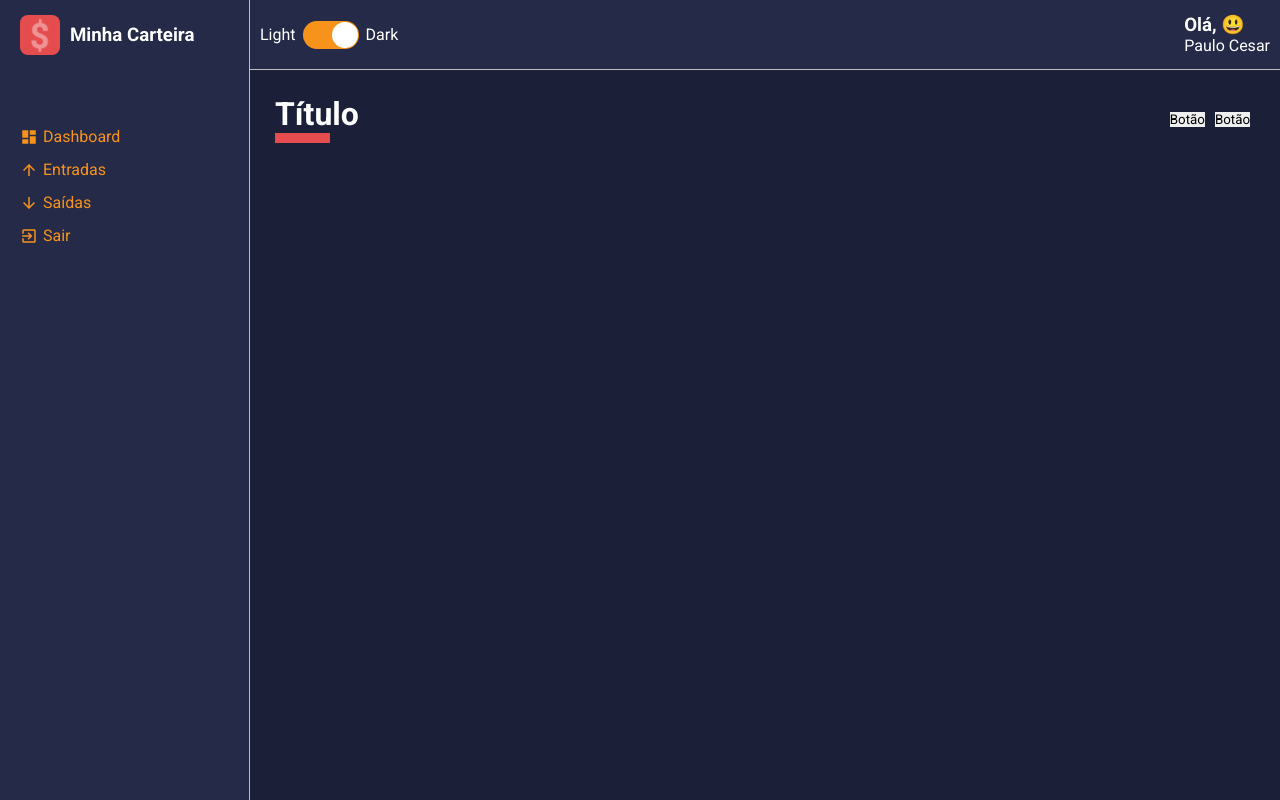
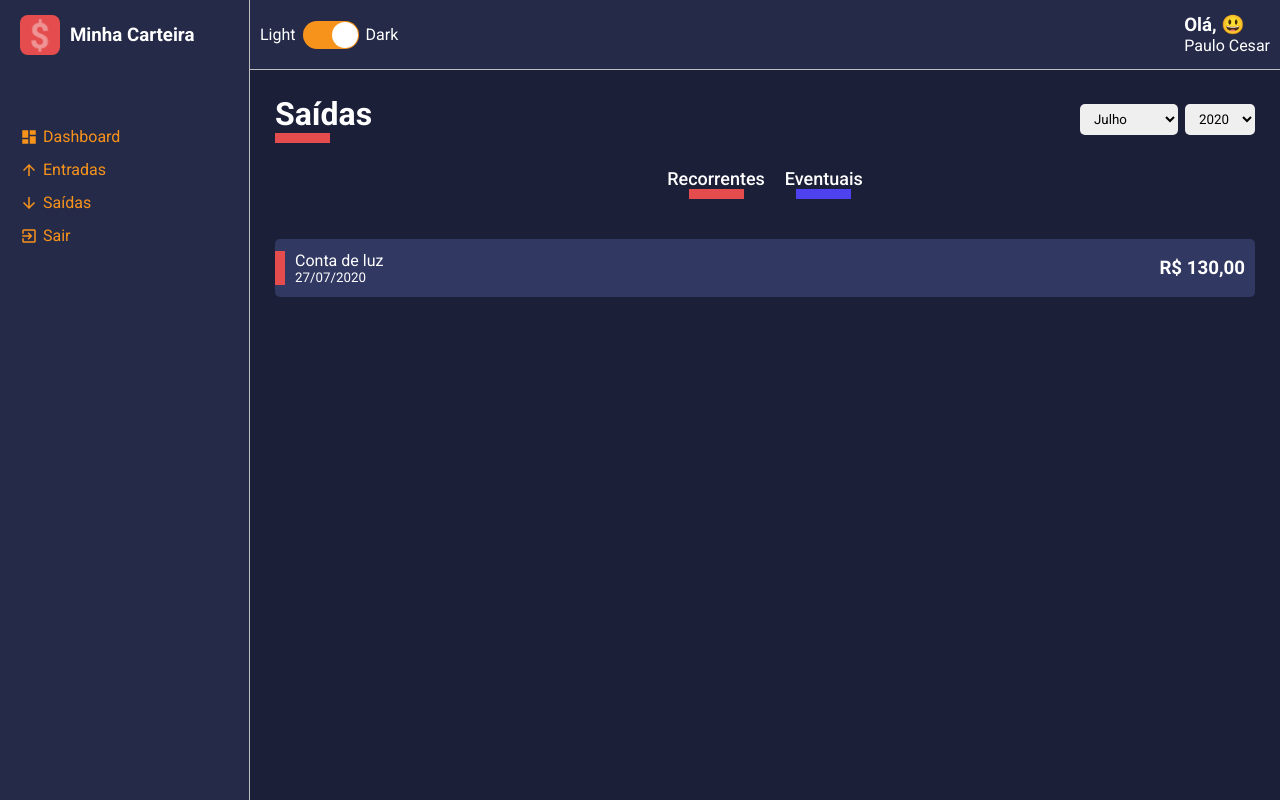
Before and after one commit to pcfmello/minha-carteira, a React (Create React App) app: page / in a window 1280 px wide. Built offline with nearby package versions, Linux system fonts and the light colour scheme.

Commit message:
Criar componente select e de movimentos financeiros

```diff
--- a/src/App.tsx
+++ b/src/App.tsx
@@ -4,6 +4,7 @@ import GlobalStyles from "./styles/GlobalStyles";
 
 import Layout from "./components/Layout";
 import Dashboard from './pages/Dashboard';
+import List from './pages/List';
 import dark from './styles/themes/dark';
 
 const App: React.FC = () => {
@@ -12,7 +13,7 @@ const App: React.FC = () => {
     <ThemeProvider theme={dark}>
       <GlobalStyles />
       <Layout>
-        <Dashboard />
+        <List />
       </Layout>
     </ThemeProvider>
     </>
--- a/src/components/Content/styles.ts
+++ b/src/components/Content/styles.ts
@@ -6,4 +6,20 @@ export const Container = styled.div`
   background-color: ${(props) => props.theme.colors.primary};
 
   padding: 25px;
+
+  height: calc(100vh - 70px);
+  overflow-y: scroll;
+
+  ::-webkit-scrollbar {
+    width: 10px;
+  }
+
+  ::-webkit-scrollbar-thumb {
+    background-color: ${(props) => props.theme.colors.secondary};
+    border-radius: 10px;
+  }
+
+  ::-webkit-scrollbar-track {
+    background-color: ${(props) => props.theme.colors.tertiary};
+  }
 `;
--- a/src/components/ContentHeader/index.tsx
+++ b/src/components/ContentHeader/index.tsx
@@ -2,15 +2,21 @@ import React from 'react';
 
 import * as S from './styles';
 
-const ContentHeader: React.FC = () => {
+interface IContentHeaderProps {
+  title: string;
+  lineColor: string;
+  children: React.ReactNode;
+}
+
+const ContentHeader: React.FC<IContentHeaderProps> = ({title, lineColor, children}) => {
+
   return (
     <S.Container>
-      <S.TitleContainer>
-        <h1>Título</h1>
+      <S.TitleContainer lineColor={lineColor}>
+        <h1>{title}</h1>
       </S.TitleContainer>
       <S.Controllers>
-        <button>Botão</button>
-        <button>Botão</button>
+        {children}
       </S.Controllers>
     </S.Container>
   );
--- a/src/components/ContentHeader/styles.ts
+++ b/src/components/ContentHeader/styles.ts
@@ -1,4 +1,8 @@
 import styled from "styled-components";
+
+interface ITitleContainerProps {
+  lineColor: string;
+}
 
 export const Container = styled.div`
   width: 100%;
@@ -8,7 +12,7 @@ export const Container = styled.div`
   margin-bottom: 25px;
 `;
 
-export const TitleContainer = styled.div`
+export const TitleContainer = styled.div<ITitleContainerProps>`
   > h1 {
     color: ${(props) => props.theme.colors.white};
 
@@ -16,7 +20,7 @@ export const TitleContainer = styled.div`
       content: "";
       display: block;
       width: 55px;
-      border-bottom: 10px solid ${(props) => props.theme.colors.warning};
+      border-bottom: 10px solid ${(props) => props.lineColor};
     }
   }
 `;
--- /dev/null
+++ b/src/components/HistoryFinanceCard/index.tsx
@@ -0,0 +1,25 @@
+import React from "react";
+
+import * as S from './styles'
+
+interface IHistoryFinanceCardProps {
+  tagColor: string;
+  title: string;
+  subtitle: string;
+  amount: string;
+}
+
+const HistoryFinanceCard: React.FC<IHistoryFinanceCardProps> = ({ tagColor, title, subtitle, amount}) => {
+  return (
+    <S.Container>
+      <S.Tag color={tagColor} />
+      <div>
+        <span>{title}</span>
+        <small>{subtitle}</small>
+      </div>
+      <h3>{amount}</h3>
+    </S.Container>
+  );
+};
+
+export default HistoryFinanceCard;
--- /dev/null
+++ b/src/components/HistoryFinanceCard/styles.ts
@@ -0,0 +1,40 @@
+import styled from "styled-components";
+
+interface ITagProps {
+  color: string;
+}
+
+export const Container = styled.li`
+  background-color: ${(props) => props.theme.colors.tertiary};
+  list-style: none;
+  border-radius: 5px;
+  margin: 10px 0;
+  padding: 12px 10px;
+  display: flex;
+  justify-content: space-between;
+  align-items: center;
+  cursor: pointer;
+  transition: all 0.3s;
+
+  position: relative;
+
+  &:hover {
+    opacity: 0.7;
+    transform: translateX(10px);
+  }
+
+  > div {
+    display: flex;
+    flex-direction: column;
+    justify-content: space-between;
+    padding-left: 10px;
+  }
+`;
+
+export const Tag = styled.div<ITagProps>`
+  position: absolute;
+  left: 0px;
+  width: 10px;
+  height: 60%;
+  background-color: ${(props) => props.color};
+`;
--- /dev/null
+++ b/src/components/SelectInput/index.tsx
@@ -0,0 +1,25 @@
+import React from 'react';
+
+import * as S from './styles';
+
+interface ISelectInputProps {
+  options: {
+    value: string | number;
+    label: string | number
+  }[]
+}
+
+
+const SelectInput: React.FC<ISelectInputProps> = ({options}) => {
+  return (
+    <S.Container>
+      <select>
+        {options.map(option => (
+          <option value={option.value}>{option.label}</option>
+        ))}
+      </select>
+    </S.Container>
+  );
+}
+
+export default SelectInput;
--- /dev/null
+++ b/src/components/SelectInput/styles.ts
@@ -0,0 +1,10 @@
+import styled from "styled-components";
+
+export const Container = styled.div`
+  > select {
+    padding: 7px 10px;
+    border-radius: 5px;
+
+    margin-left: 7px;
+  }
+`;
--- a/src/pages/Dashboard/index.tsx
+++ b/src/pages/Dashboard/index.tsx
@@ -1,13 +1,23 @@
 import React from "react";
 
+import SelectInput from '../../components/SelectInput'
 import ContentHeader from '../../components/ContentHeader'
 
 import * as S from './styles';
 
 const Dashboard: React.FC = () => {
+  const options = [
+    {value: 'Paulo', label: 'Paulo'},
+    {value: 'Maria', label: 'Maria'},
+    {value: 'Ana', label: 'Ana'},
+  ]
+
   return (
     <S.Container>
-      <ContentHeader />
+      <ContentHeader title="Dashboard" lineColor="#f7931b">
+        <SelectInput options={options} />
+        <SelectInput options={options} />
+      </ContentHeader>
     </S.Container>
   );
 };
--- a/src/pages/List/index.tsx
+++ b/src/pages/List/index.tsx
@@ -1,9 +1,46 @@
 import React from "react";
 
-// import { Container } from './styles';
+import SelectInput from '../../components/SelectInput'
+import ContentHeader from '../../components/ContentHeader'
+import HistoryFinanceCard from '../../components/HistoryFinanceCard'
+
+import * as S from './styles';
 
 const List: React.FC = () => {
-  return <h1>List</h1>;
+  const months = [
+    {value: 7, label: 'Julho'},
+    {value: 8, label: 'Agosto'},
+    {value: 9, label: 'Setembro'},
+  ]
+
+  const years = [
+    {value: 2020, label: '2020'},
+    {value: 2019, label: '2019'},
+    {value: 2018, label: '2018'},
+  ]
+
+  return (
+    <S.Container>
+      <ContentHeader title="Saídas" lineColor="#e44c4e">
+        <SelectInput options={months} />
+        <SelectInput options={years} />
+      </ContentHeader>
+
+      <S.Filters>
+        <button type="button" className="tag-filter tag-filter-recurrent">Recorrentes</button>
+        <button type="button" className="tag-filter tag-filter-eventuals">Eventuais</button>
+      </S.Filters>
+
+      <S.Content>
+        <HistoryFinanceCard
+          tagColor="#e44c4e"
+          title="Conta de luz"
+          subtitle="27/07/2020"
+          amount="R$ 130,00"
+        />
+      </S.Content>
+    </S.Container>
+  );
 };
 
 export default List;
--- /dev/null
+++ b/src/pages/List/styles.ts
@@ -0,0 +1,45 @@
+import styled from "styled-components";
+
+export const Container = styled.div``;
+
+export const Content = styled.div``;
+
+export const Filters = styled.div`
+  width: 100%;
+  display: flex;
+  justify-content: center;
+
+  .tag-filter {
+    font-size: 18px;
+    font-weight: 500;
+    background: none;
+    color: ${(props) => props.theme.colors.white};
+    margin: 0 10px;
+    transition: opacity 0.3s;
+    margin-bottom: 30px;
+
+    :hover {
+      opacity: 0.7;
+    }
+  }
+
+  .tag-filter-recurrent {
+    &::after {
+      content: "";
+      display: block;
+      width: 55px;
+      margin: 0 auto;
+      border-bottom: 10px solid ${(props) => props.theme.colors.warning};
+    }
+  }
+
+  .tag-filter-eventuals {
+    &::after {
+      content: "";
+      display: block;
+      width: 55px;
+      margin: 0 auto;
+      border-bottom: 10px solid ${(props) => props.theme.colors.success};
+    }
+  }
+`;
```
Also changed, not shown: 1 other file (tests, documents, lock files or other folders).
